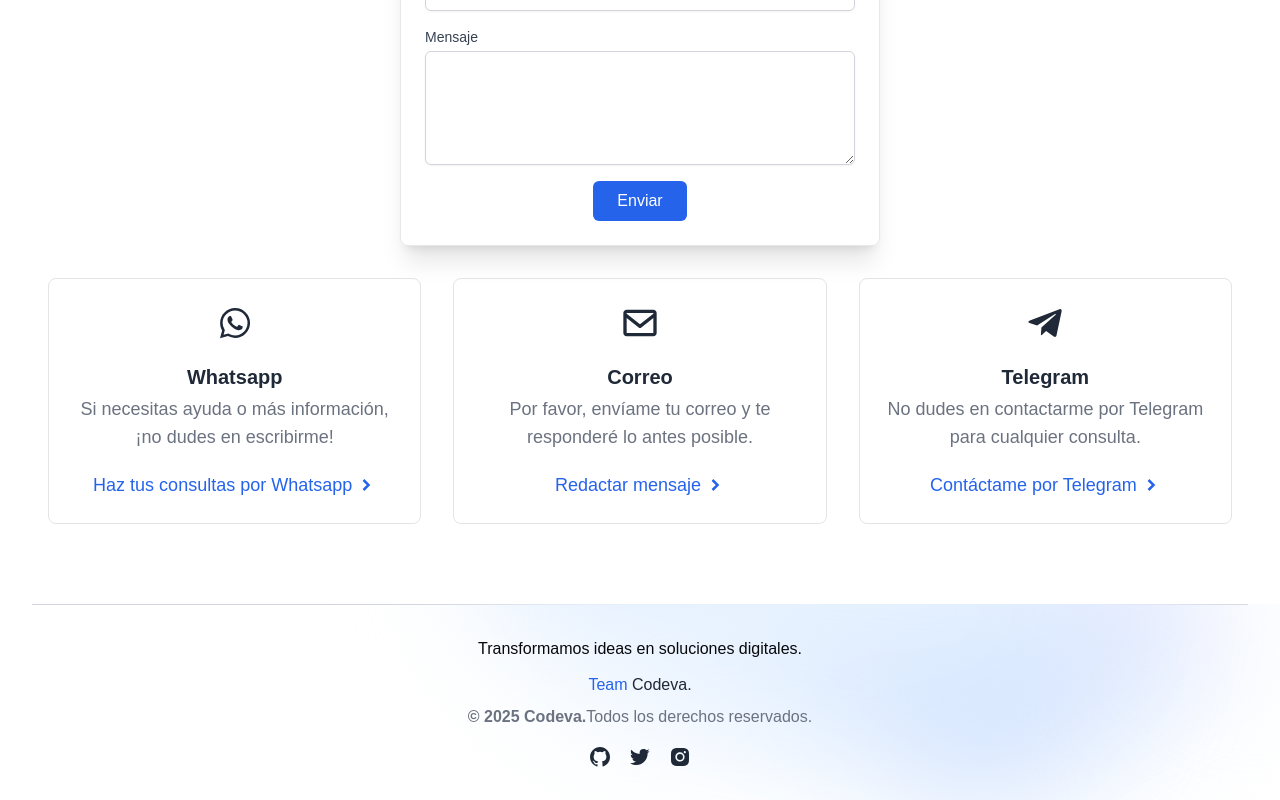
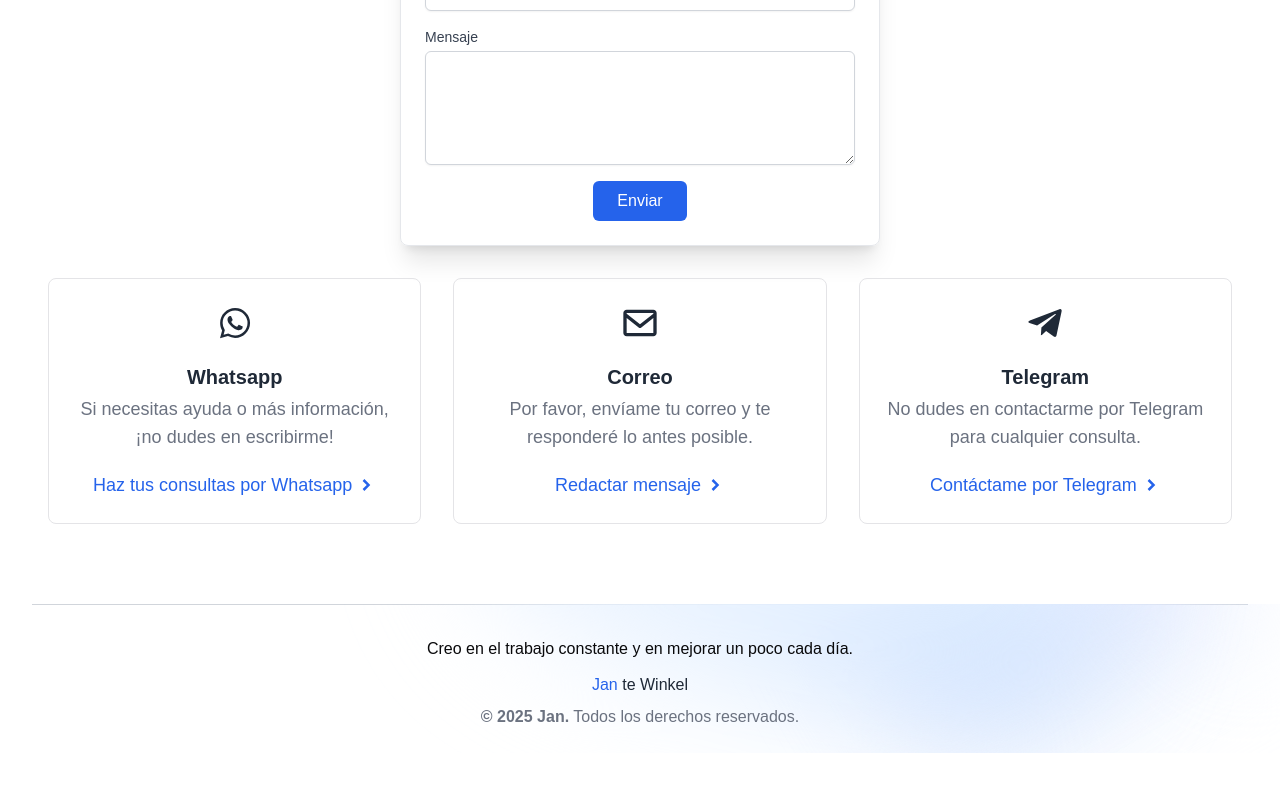
Before and after one commit to JanteWinkel/codeva, a Next.js app: page / in a window 1280 px wide. Shown: the part 2142-2942 px from the top of the page. After the commit the page ends 2895 px from the top, so only its background shows below. Built offline with nearby package versions, Linux system fonts and the light colour scheme.

Commit message:
feat: footer & linkedin

```diff
--- a/components/footer/footer.tsx
+++ b/components/footer/footer.tsx
@@ -1,4 +1,3 @@
-import { BiLogoGithub, BiLogoTwitter, BiLogoInstagramAlt } from "react-icons/bi";
 
 const Footer = () => {
     return (
@@ -15,7 +14,7 @@ const Footer = () => {
 
             <div className="text-center mt-8 relative z-10">
                 <p className="mt-4">
-                    Transformamos ideas en soluciones digitales.
+                Creo en el trabajo constante y en mejorar un poco cada día.
                 </p>
                 {/* End Col */}
 
@@ -25,38 +24,18 @@ const Footer = () => {
                             className="text-blue-600 decoration-2 hover:underline focus:outline-none focus:underline font-medium dark:text-indigo-800"
                             href="#team"
                         >
-                            Team
+                            Jan
                         </a>{' '}
-                        <a href="#" className="text-gray-800 decoration-2 hover:underline focus:outline-none focus:underline font-medium dark:text-gray-200">Codeva.</a>
+                        <a href="#" className="text-gray-800 decoration-2 hover:underline focus:outline-none focus:underline font-medium dark:text-gray-200">te Winkel</a>
                     </p>
                     <p className="text-gray-500 dark:text-neutral-500 mt-2">
                         <span className="font-bold">
-                            © 2025 Codeva.</span>
-                        Todos los derechos reservados.</p>
+                            © 2025 Jan.</span>{' '}
+                         Todos los derechos reservados.</p>
                 </div>
 
                 {/* Social Brands */}
-                <div className="mt-3 space-x-2">
-                    <a
-                        className="size-8 inline-flex justify-center items-center gap-x-2 text-sm font-semibold rounded-full border border-transparent text-gray-500 hover:bg-gray-50 focus:outline-none focus:bg-gray-50 disabled:opacity-50 disabled:pointer-events-none dark:text-neutral-400 dark:hover:bg-neutral-700 dark:focus:bg-neutral-700"
-                        href="https://github.com/JanteWinkel"
-                    >
-                        <BiLogoGithub className="size-6 text-gray-800 mx-auto dark:text-neutral-200" />
-                    </a>
-                    <a
-                        className="size-8 inline-flex justify-center items-center gap-x-2 text-sm font-semibold rounded-full border border-transparent text-gray-500 hover:bg-gray-50 focus:outline-none focus:bg-gray-50 disabled:opacity-50 disabled:pointer-events-none dark:text-neutral-400 dark:hover:bg-neutral-700 dark:focus:bg-neutral-700"
-                        href="#"
-                    >
-                        <BiLogoTwitter className="size-6 text-gray-800 mx-auto dark:text-neutral-200" />
-                    </a>
-                    <a
-                        className="size-8 inline-flex justify-center items-center gap-x-2 text-sm font-semibold rounded-full border border-transparent text-gray-500 hover:bg-gray-50 focus:outline-none focus:bg-gray-50 disabled:opacity-50 disabled:pointer-events-none dark:text-neutral-400 dark:hover:bg-neutral-700 dark:focus:bg-neutral-700"
-                        href="#"
-                    >
-                        <BiLogoInstagramAlt className="size-6 text-gray-800 mx-auto dark:text-neutral-200" />
-                    </a>
-                </div>
-                {/* End Social Brands */}
+
             </div>
             {/* End Grid */}
         </footer>
--- a/components/perfil/presentacion_jan.tsx
+++ b/components/perfil/presentacion_jan.tsx
@@ -19,7 +19,7 @@ const profiles = [
         social: [
             { icon: <BiLogoWhatsapp className="size-9 text-gray-800 mx-auto dark:text-neutral-200" />, link: "https://wa.me/+584125308748", label: "Whatsapp" },
             { icon: <BiLogoGithub className="size-9 text-gray-800 mx-auto dark:text-neutral-200" />, link: "https://github.com/JanteWinkel", label: "Github" },
-            { icon: <BiLogoLinkedin className="size-9 text-gray-800 mx-auto dark:text-neutral-200" />, link: "#", label: "Linkedin" },
+            { icon: <BiLogoLinkedin className="size-9 text-gray-800 mx-auto dark:text-neutral-200" />, link: "https://www.linkedin.com/in/jan-paul-te-winkel-a98b28315/", label: "Linkedin" },
         ],
     },
     // {
```
